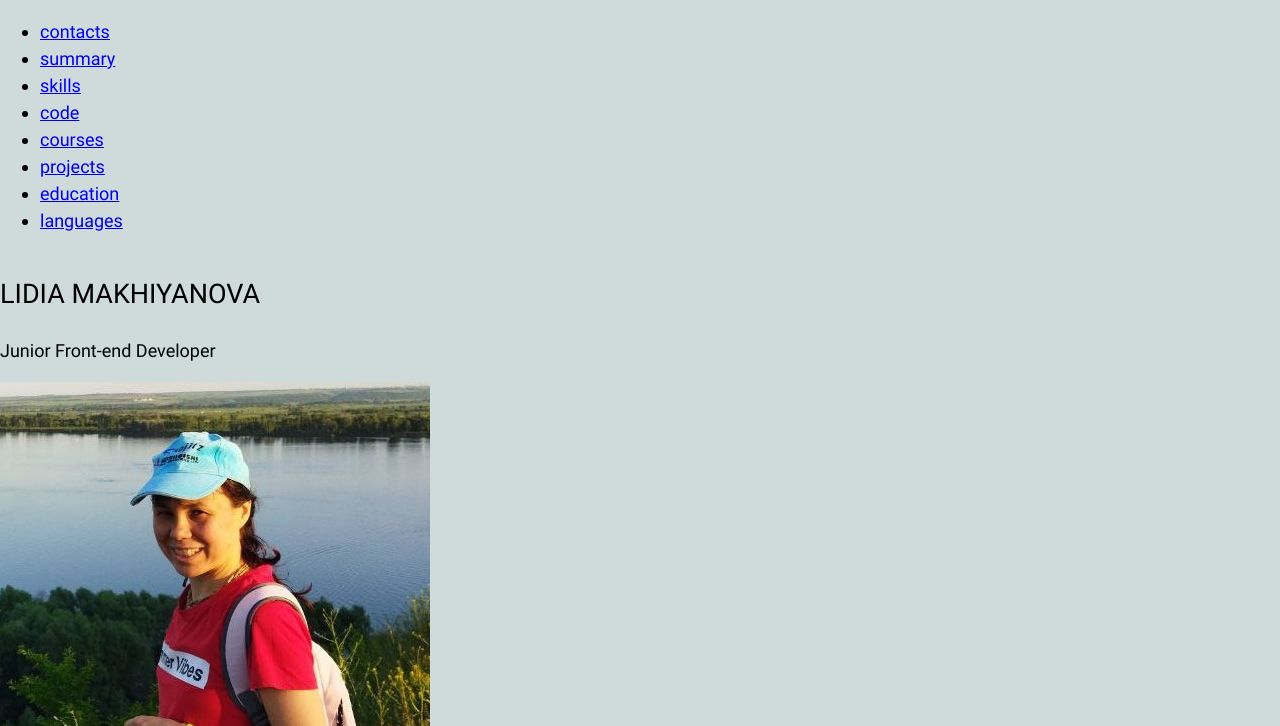
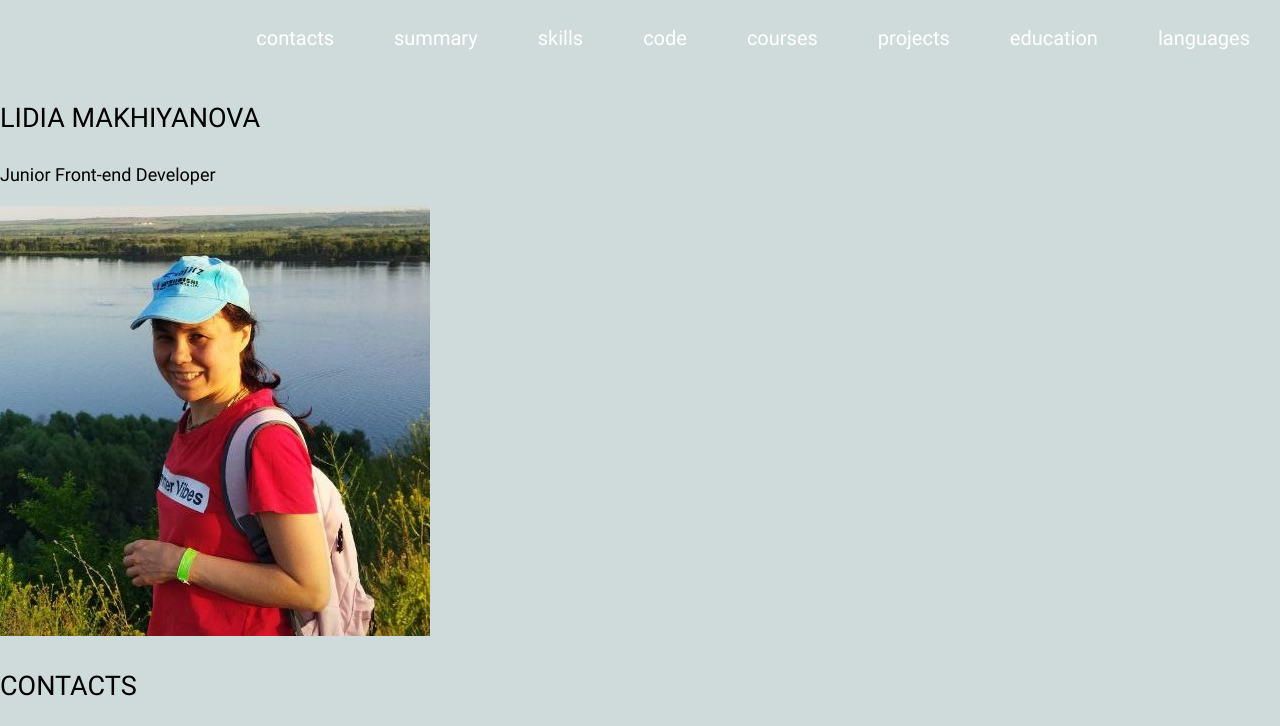
Before and after one commit to LydiaLoka/CV, a plain HTML site: page index.html in a window 1280 px wide. Shown: the top 726 px of the page. Drawn offline with Linux system fonts and the light colour scheme.

Commit message:
feat: add nav menu to css

```diff
--- a/style.css
+++ b/style.css
@@ -41,8 +41,6 @@
     min-height: 100vh;
 
     background-color:#CFDBDA;
-    background-repeat: no-repeat;
-    background-size: cover;
 
     font-family: "Roboto", "Arial", sans-serif;
     font-size: 18px;
@@ -51,3 +49,49 @@
     color: black;
 
   }
+
+  .nav-list {
+
+    display: flex;
+    align-items: center;
+    justify-content: flex-end;
+    list-style: none;
+
+  }
+
+
+  .nav-link {
+
+    padding: 0 30px;
+    color: rgb(255, 255, 255);
+    text-decoration: none;
+    line-height: 40px;
+    font-size: 20px;
+    transition: .3s;
+
+  }
+
+
+  .section-item a {
+
+    color: #829985;
+    text-decoration: none;
+    transition: color 0.5s;
+
+  }
+
+
+  .section-item a:hover {
+    color: #0a1144;
+  }
+
+
+  .nav-link:hover {
+
+    border-bottom: 4px solid rgb(75, 96, 119);
+    border-radius: 50%;
+    background-color: rgb(249, 248, 242);
+    color: #04071d;
+    transition: 0.1s;
+
+  }
```
